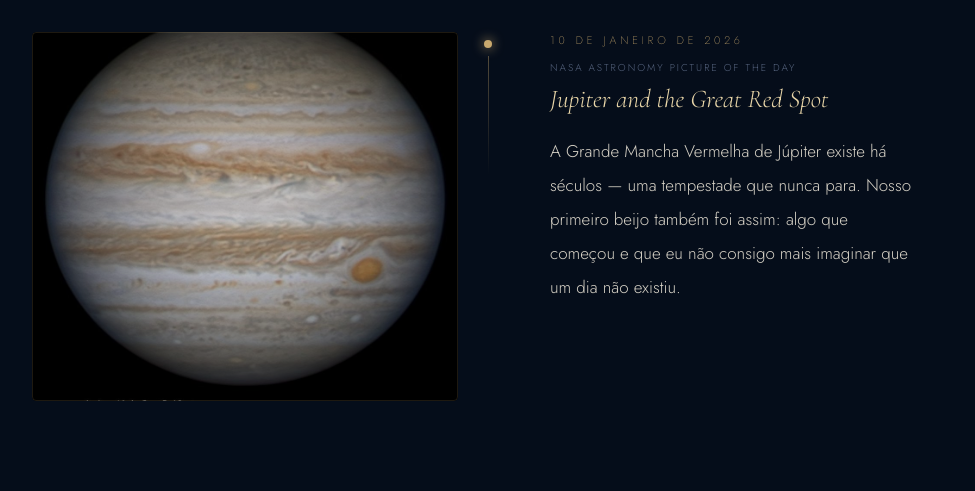
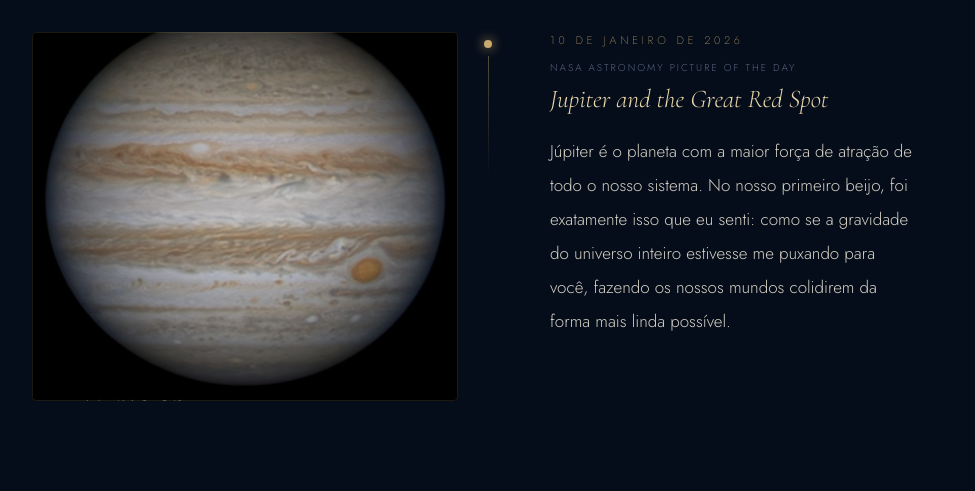
Before and after one commit to IasmimHorrana/gift, a plain HTML site: page index.html in a window 1280 px wide. Shown: the part 1960-2451 px from the top of the page, without its empty margins (152-1127 px from the left). Drawn offline with nearby package versions, Linux system fonts and the light colour scheme.

Commit message:
Atualizando textos da timeline e configuracoes do GitHub Pages

```diff
--- a/assets/js/timeline.js
+++ b/assets/js/timeline.js
@@ -25,7 +25,7 @@
         },
         {
             /* 10/01/2026 — Júpiter com a Grande Mancha Vermelha */
-            lightboxMsg: "Júpiter guardou sua Grande Mancha por séculos. Eu vou guardar esse beijo por muito mais tempo que isso."
+            lightboxMsg: "Júpiter tem o maior campo magnético do nosso sistema. Mas, naquele dia, eu descobri que a maior força de atração do universo era o nosso beijo."
         },
         {
             /* 14/02/2026 — Roses are Red */
--- a/index.html
+++ b/index.html
@@ -226,10 +226,10 @@
 
                 <!-- ➜ ALTERE: mensagem romântica do momento -->
                 <p class="moment-text">
-                    A Grande Mancha Vermelha de Júpiter existe há séculos —
-                    uma tempestade que nunca para. Nosso primeiro beijo também
-                    foi assim: algo que começou e que eu não consigo mais imaginar
-                    que um dia não existiu.
+                    Júpiter é o planeta com a maior força de atração de todo o nosso sistema.
+                    No nosso primeiro beijo, foi exatamente isso que eu senti: como se a gravidade do
+                    universo inteiro estivesse me puxando para você, fazendo os nossos mundos
+                    colidirem da forma mais linda possível.
                 </p>
             </div>
 
```
Also changed, not shown: 2 other files.
